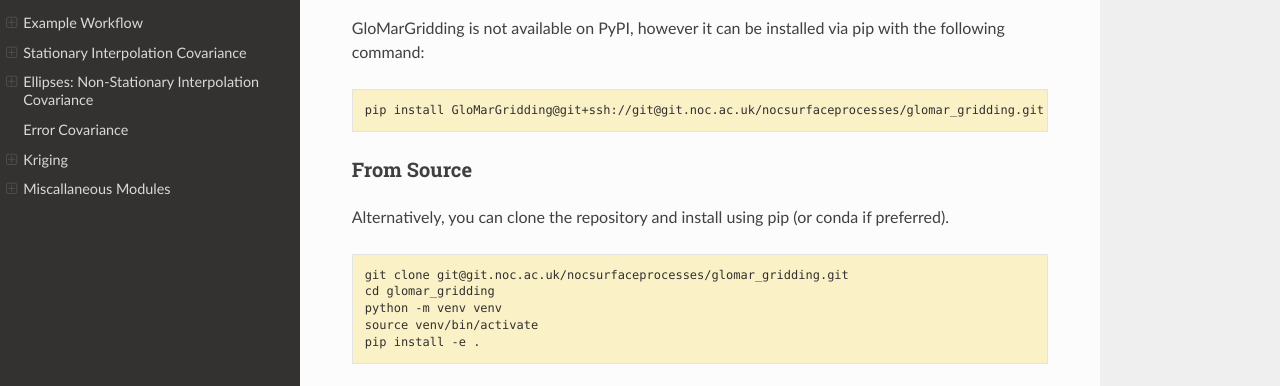
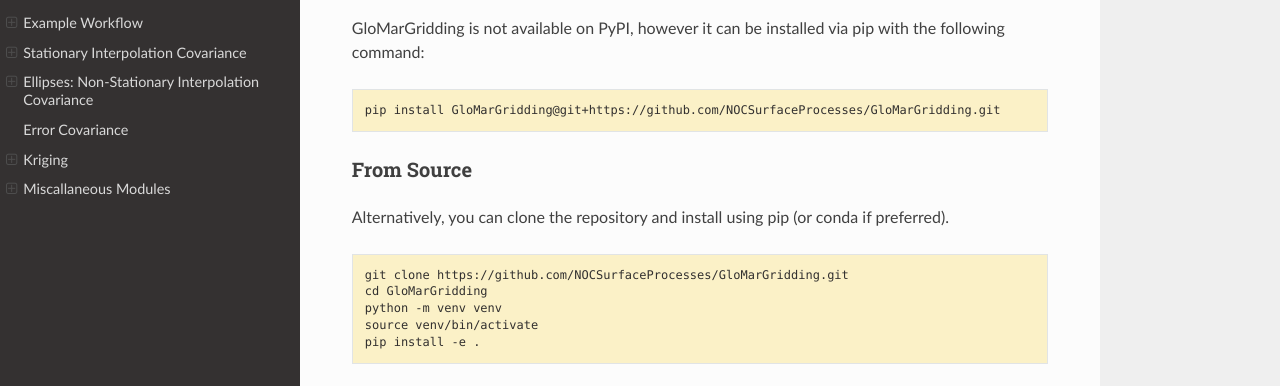
Before and after one commit to jtsiddons/GloMarGridding, a Sphinx documentation site: the page built from docs/getting_started.rst, in a window 1280 px wide. Shown: the part 249-635 px from the top of the page. Built offline with Sphinx 7.4.7 and the Read the Docs theme 3.1.0, drawn with Linux system fonts in a browser that asks for light colours.

Commit message:
chore: modifications for github

```diff
--- a/docs/getting_started.rst
+++ b/docs/getting_started.rst
@@ -12,7 +12,7 @@
 
 .. code-block:: console
 
-   pip install GloMarGridding@git+ssh://git@git.noc.ac.uk/nocsurfaceprocesses/glomar_gridding.git
+   pip install GloMarGridding@git+https://github.com/NOCSurfaceProcesses/GloMarGridding.git
 
 From Source
 -----------
@@ -21,8 +21,8 @@
 
 .. code-block:: console
 
-   git clone git@git.noc.ac.uk/nocsurfaceprocesses/glomar_gridding.git
-   cd glomar_gridding
+   git clone https://github.com/NOCSurfaceProcesses/GloMarGridding.git
+   cd GloMarGridding
    python -m venv venv
    source venv/bin/activate
    pip install -e .
```
Also changed, not shown: CONTRIBUTING.md (+1 -5 lines), README.md (+3 -5 lines), 2 other files.
